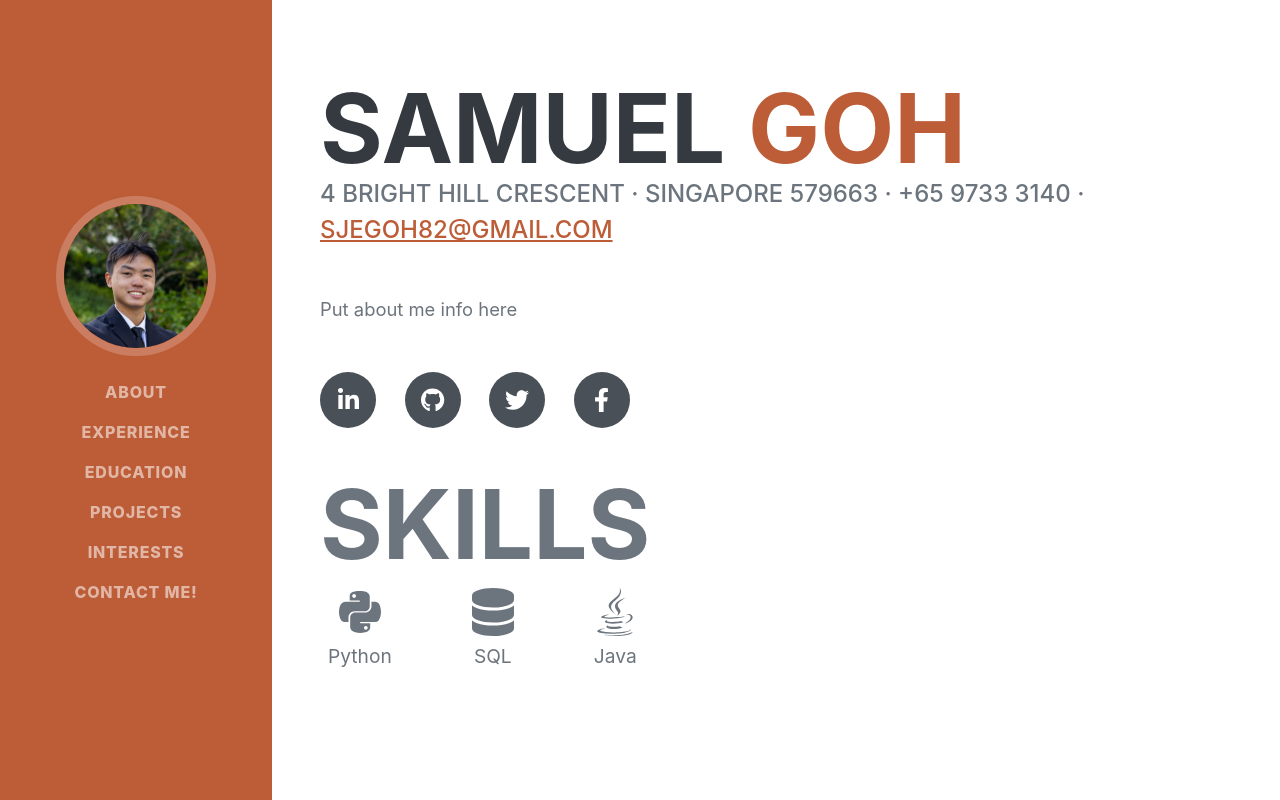
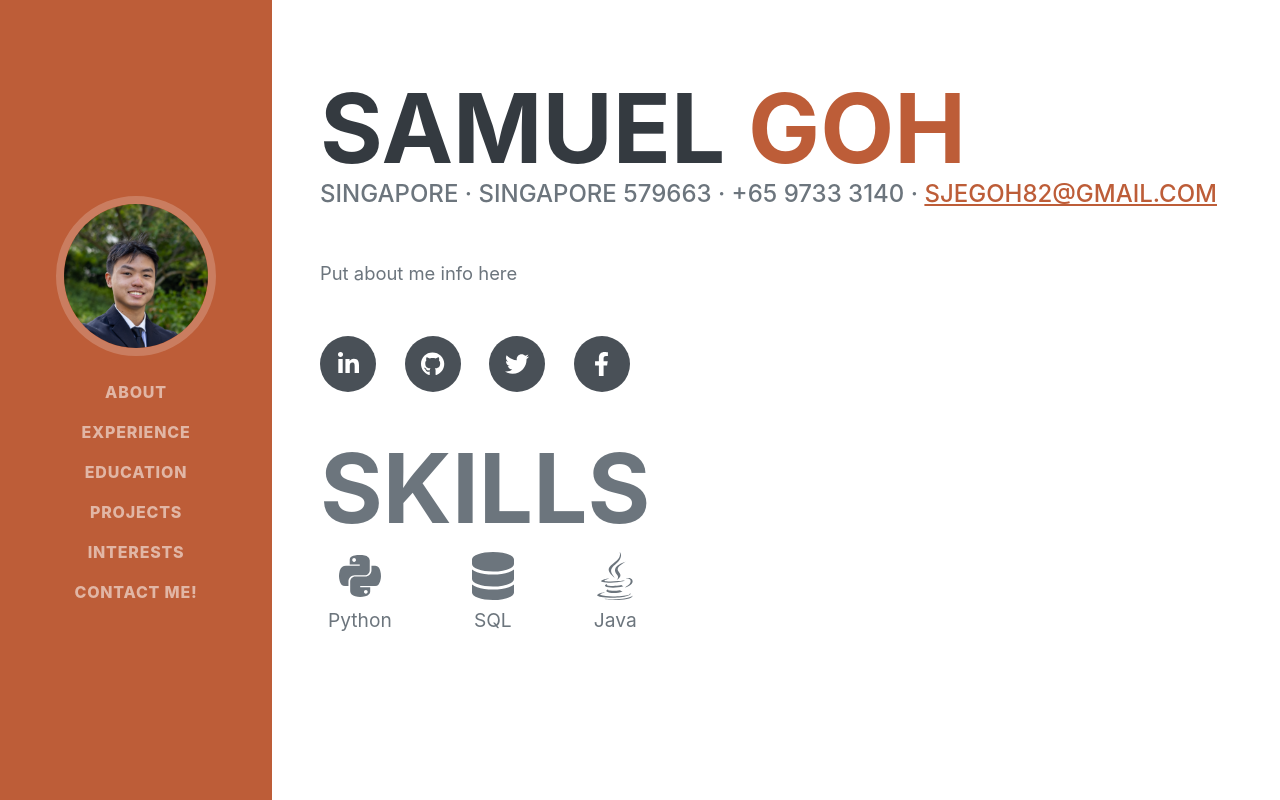
Before and after one commit to SJEGoh/website, a Flask app: page / in a window 1280 px wide. Run offline with Flask 3, Linux system fonts and the light colour scheme; some libraries are stand-ins or nearby versions; some web fonts are replaced.

Commit message:
Remove address

```diff
--- a/templates/index.html
+++ b/templates/index.html
@@ -11,7 +11,7 @@
                         <span class="text-primary">GOH</span>
                     </h1>
                     <div class="subheading mb-5">
-                        4 Bright Hill Crescent · Singapore 579663 · +65 9733 3140 ·
+                         Singapore · Singapore 579663 · +65 9733 3140 ·
                         <a href="mailto:name@email.com">sjegoh82@gmail.com</a>
                     </div>
                     <p class="lead mb-5">Put about me info here</p>
```
